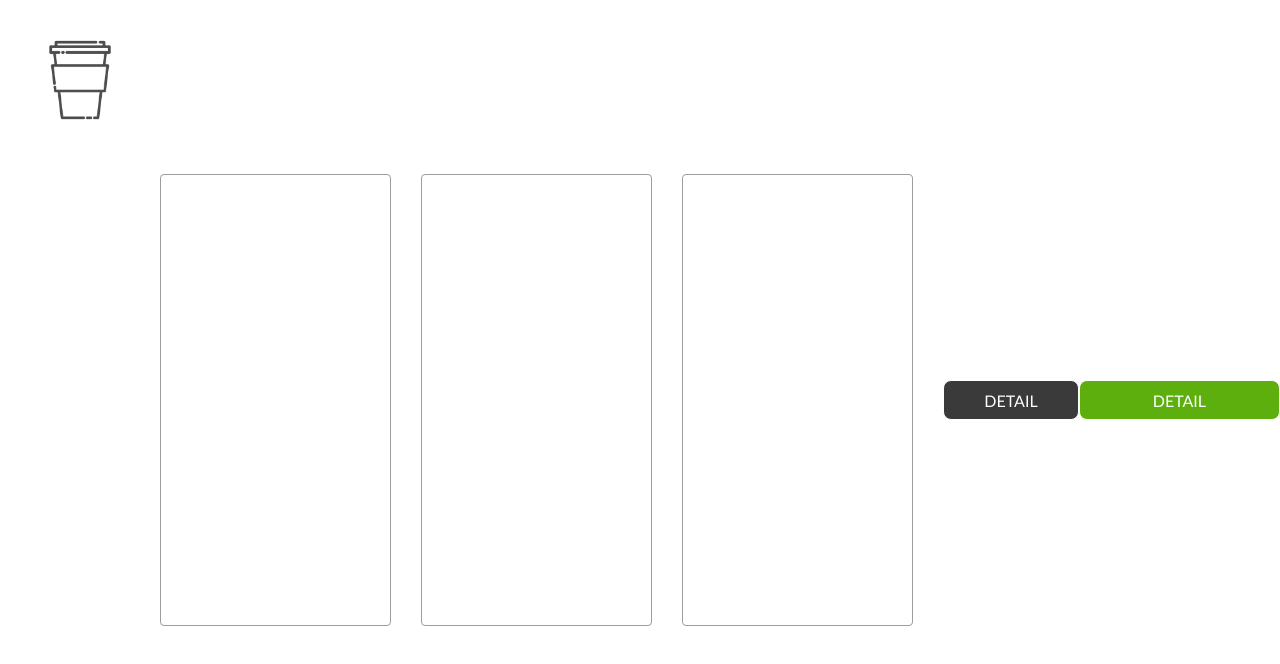
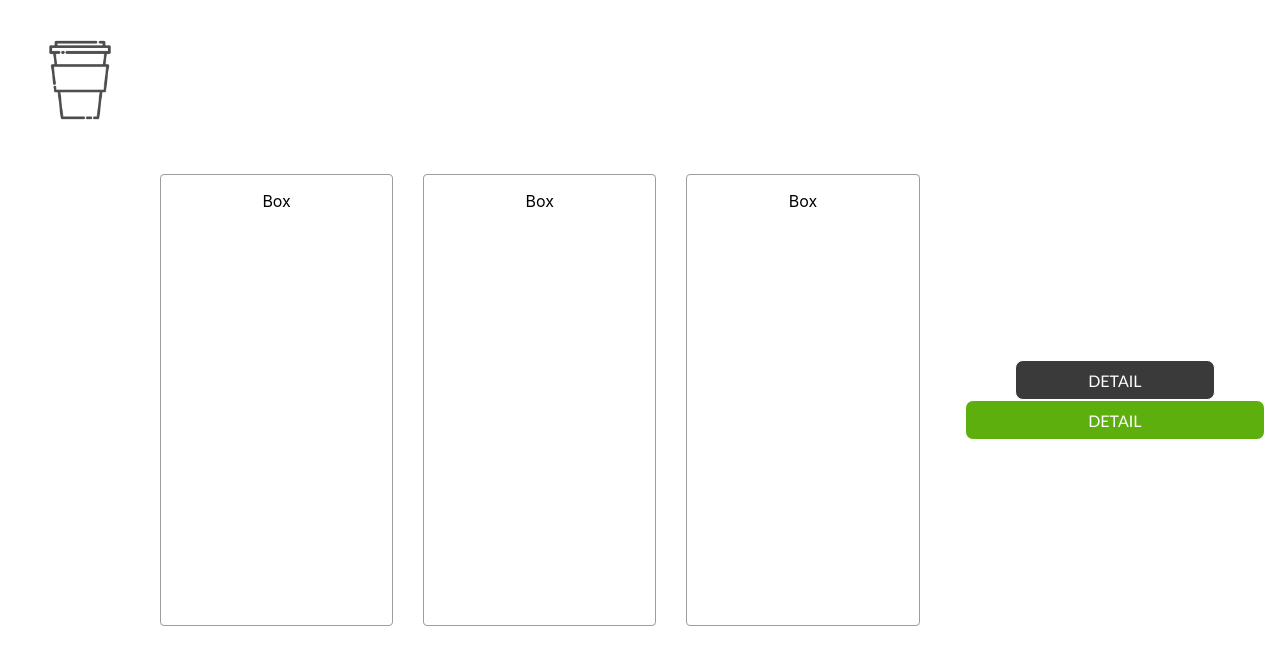
Before and after one commit to CoffeeladyCZ/first-app-react, a React (Create React App) app: page / in a window 1280 px wide. Shown: the top 664 px of the page. Built offline with nearby package versions, Linux system fonts and the light colour scheme.

Commit message:
aktuální kód

```diff
--- a/src/App.css
+++ b/src/App.css
@@ -4,6 +4,7 @@
   /* justify-content: center; */
   min-height: 800px;
   align-items: center;
+
 }
 
 .App-logo {
@@ -13,6 +14,7 @@
   align-self: flex-start;
 }
 
+
 @media (prefers-reduced-motion: no-preference) {
   .App-logo {
     animation: App-logo-spin infinite 20s linear;
--- a/src/App.js
+++ b/src/App.js
@@ -22,11 +22,16 @@ function App() {
   return (
     <div className="App">
       <img src={logo} className="App-logo" alt="logo" />
-      <ProductBox div={productBox} />
-      <ProductBox div={productBox} />
-      <ProductBox div={productBox} />
-      <Button button={greyButton}/>
-      <Button button={button}/>
+        <ProductBox div={productBox} />
+        <ProductBox div={productBox} />
+        <ProductBox div={productBox} />
+
+      <div className="App-button">
+        <Button button={greyButton}/>
+        <Button button={button}/>
+      </div>
+
+
 
     </div>
   );
--- a/src/Product-box.js
+++ b/src/Product-box.js
@@ -3,7 +3,8 @@ import './Product-box.css';
 
 class ProductBox extends React.Component {
     render() {
-        return <div className="product-box"></div>
+        const {title} = this.props.div;
+    return <div className="product-box"><p>{title}</p></div>
 
     }
 }
```
